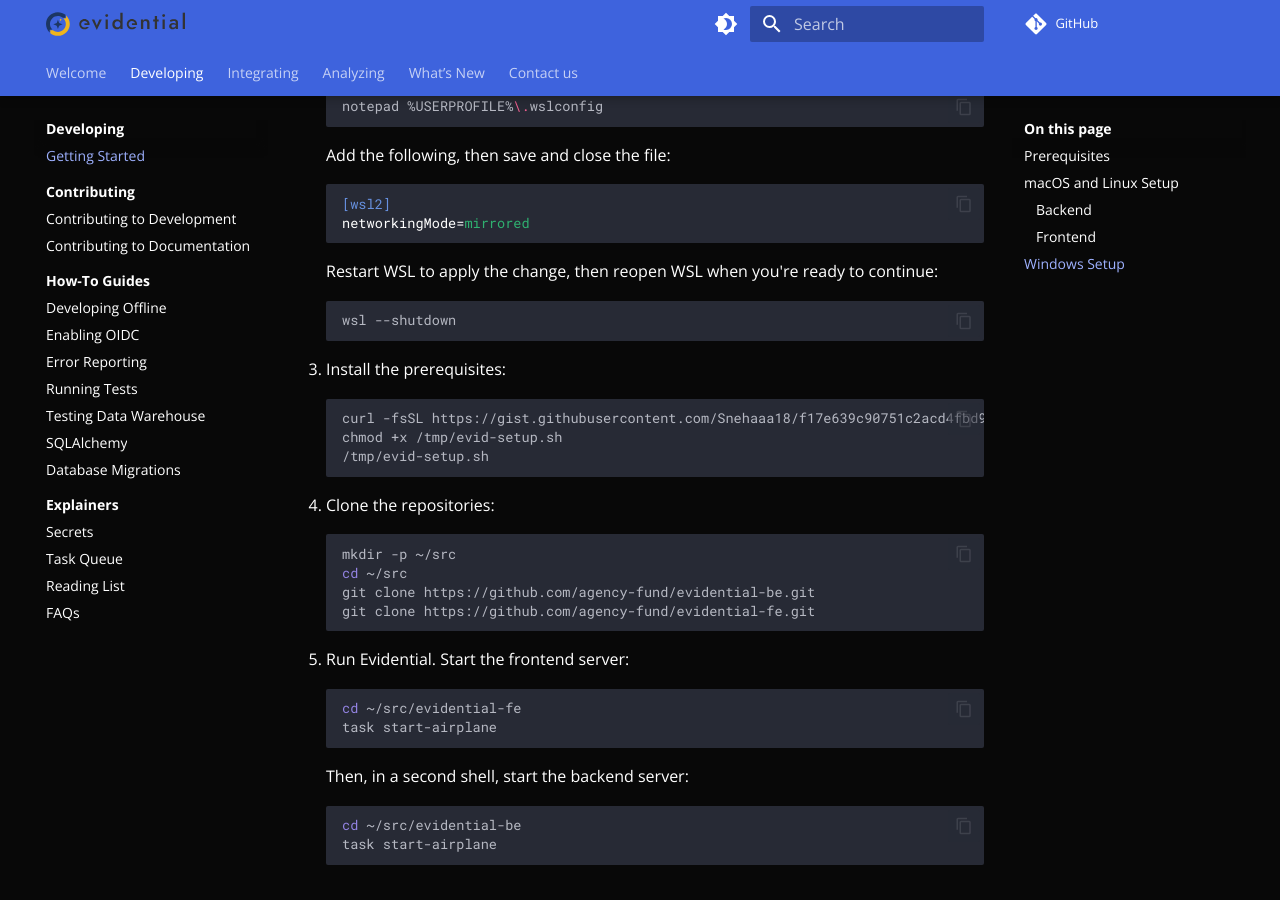
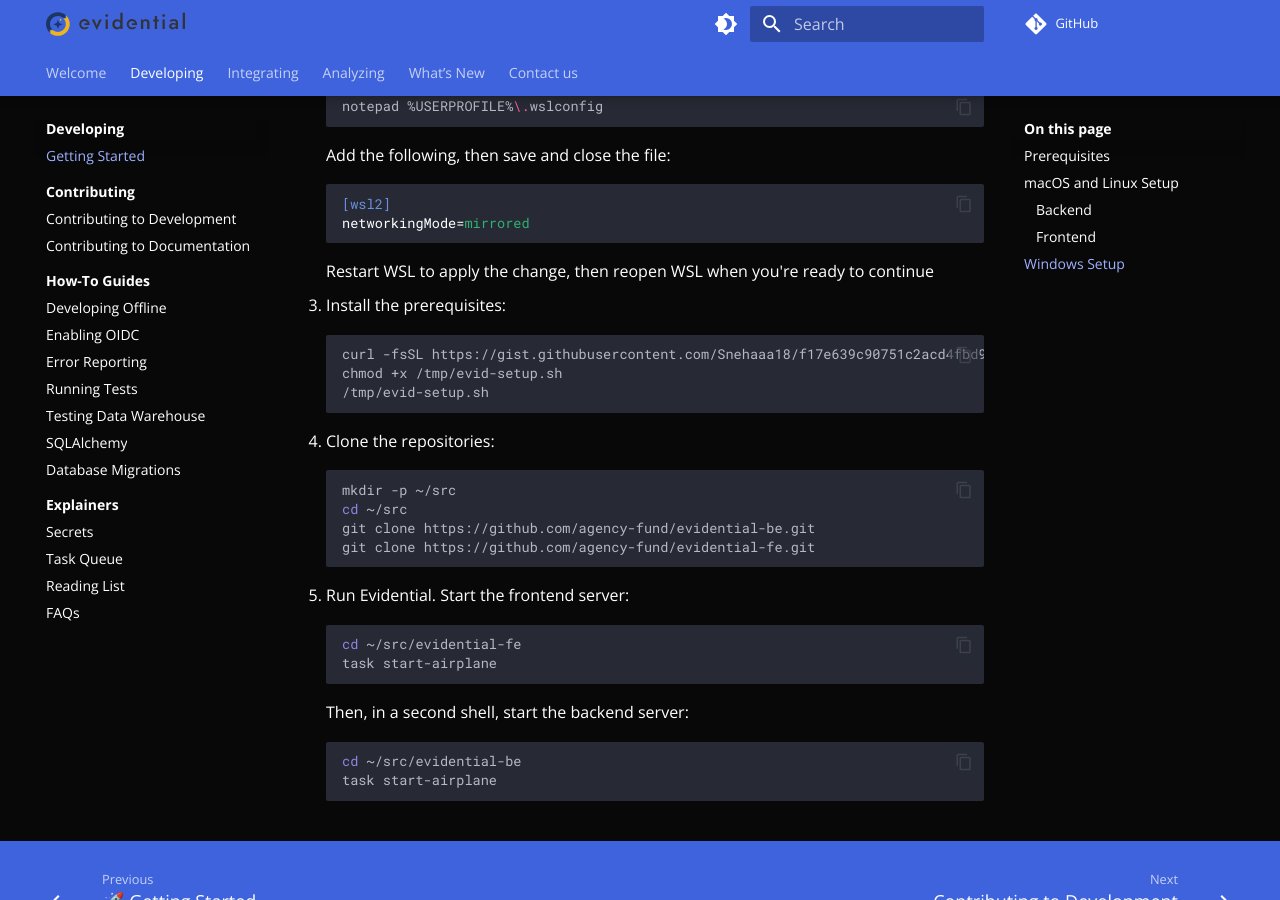
Before and after one commit to agency-fund/evidential-docs, an MkDocs documentation site: the page built from docs/development/getting-started-dev.md, in a window 1280 px wide and 900 px high, scrolled down 2295 px. Built offline with MkDocs 1.6.1 and Material for MkDocs 9.7.7, drawn with Linux system fonts in a browser that asks for light colours; comment, search, counter and statistics services are not loaded.

Commit message:
minor changes

````diff
--- a/docs/development/getting-started-dev.md
+++ b/docs/development/getting-started-dev.md
@@ -117,11 +117,7 @@
     networkingMode=mirrored
     ```
 
-    Restart WSL to apply the change, then reopen WSL when you're ready to continue:
-
-    ```shell
-    wsl --shutdown
-    ```
+    Restart WSL to apply the change, then reopen WSL when you're ready to continue
 
 1. Install the prerequisites:
 
````
